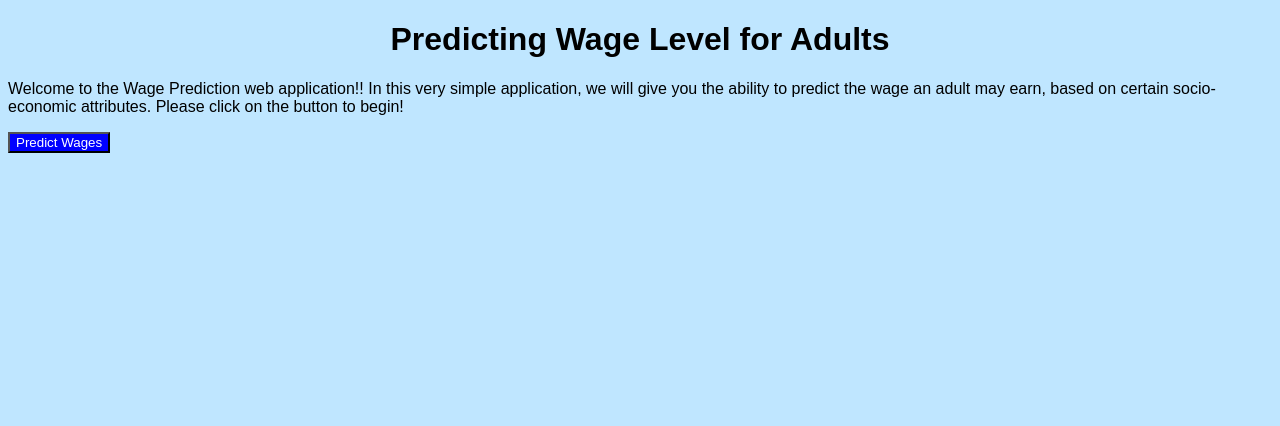
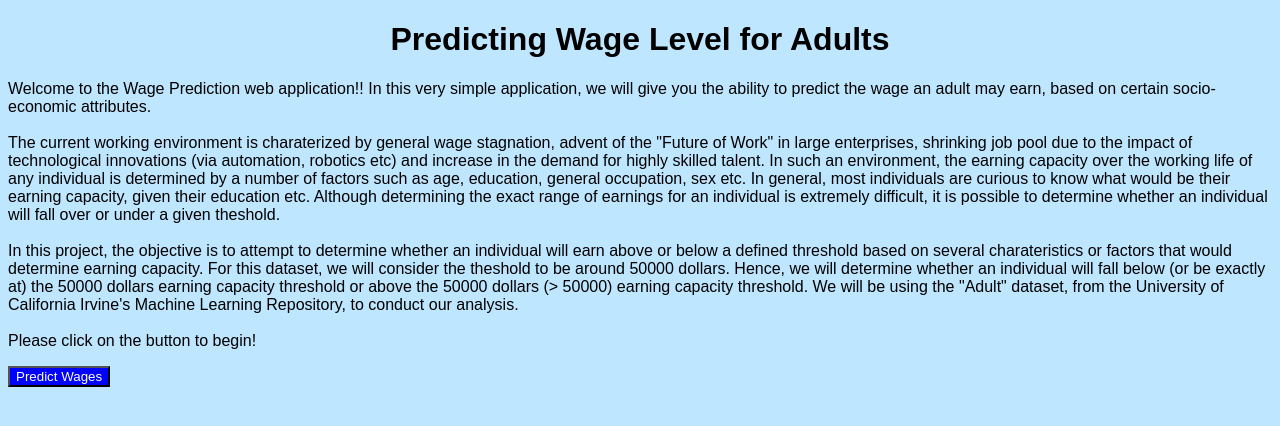
Before and after one commit to abbeymaj/adult_wages, a Flask app: page / in a window 1280 px wide. Shown: the top 426 px of the page. Run offline with Flask 3, Linux system fonts and the light colour scheme.

Commit message:
prediction website

```diff
--- a/templates/index.html
+++ b/templates/index.html
@@ -9,7 +9,15 @@
 
         <p>
             Welcome to the Wage Prediction web application!! In this very simple application, we will give you the ability to predict
-            the wage an adult may earn, based on certain socio-economic attributes.
+            the wage an adult may earn, based on certain socio-economic attributes. <br><br>
+
+            The current working environment is charaterized by general wage stagnation, advent of the "Future of Work" in large enterprises, shrinking job pool due to the impact of technological innovations (via automation, robotics etc) and increase in the demand for highly skilled talent.
+            In such an environment, the earning capacity over the working life of any individual is determined by a number of factors such as age, education, general occupation, sex etc. In general, most individuals are curious to know what would be their earning capacity, given their education etc.
+            Although determining the exact range of earnings for an individual is extremely difficult, it is possible to determine whether an individual will fall over or under a given theshold.<br><br>
+
+            In this project, the objective is to attempt to determine whether an individual will earn above or below a defined threshold based on several charateristics or factors that would determine earning capacity. For this dataset, we will consider the theshold to be around 50000 dollars.
+            Hence, we will determine whether an individual will fall below (or be exactly at) the 50000 dollars earning capacity threshold or above the 50000 dollars (> 50000) earning capacity threshold.
+            We will be using the "Adult" dataset, from the University of California Irvine's Machine Learning Repository, to conduct our analysis.<br><br>
 
             Please click on the button to begin!
         </p>
```
